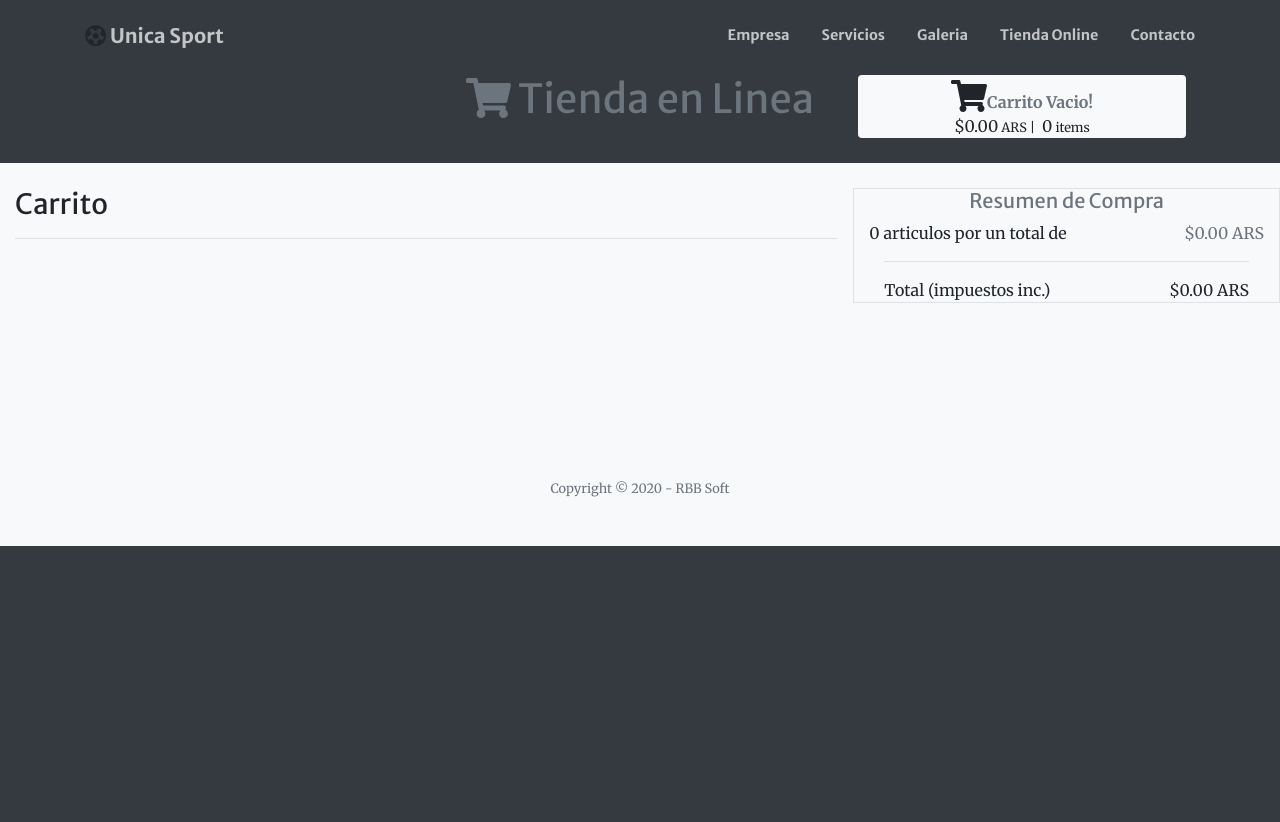
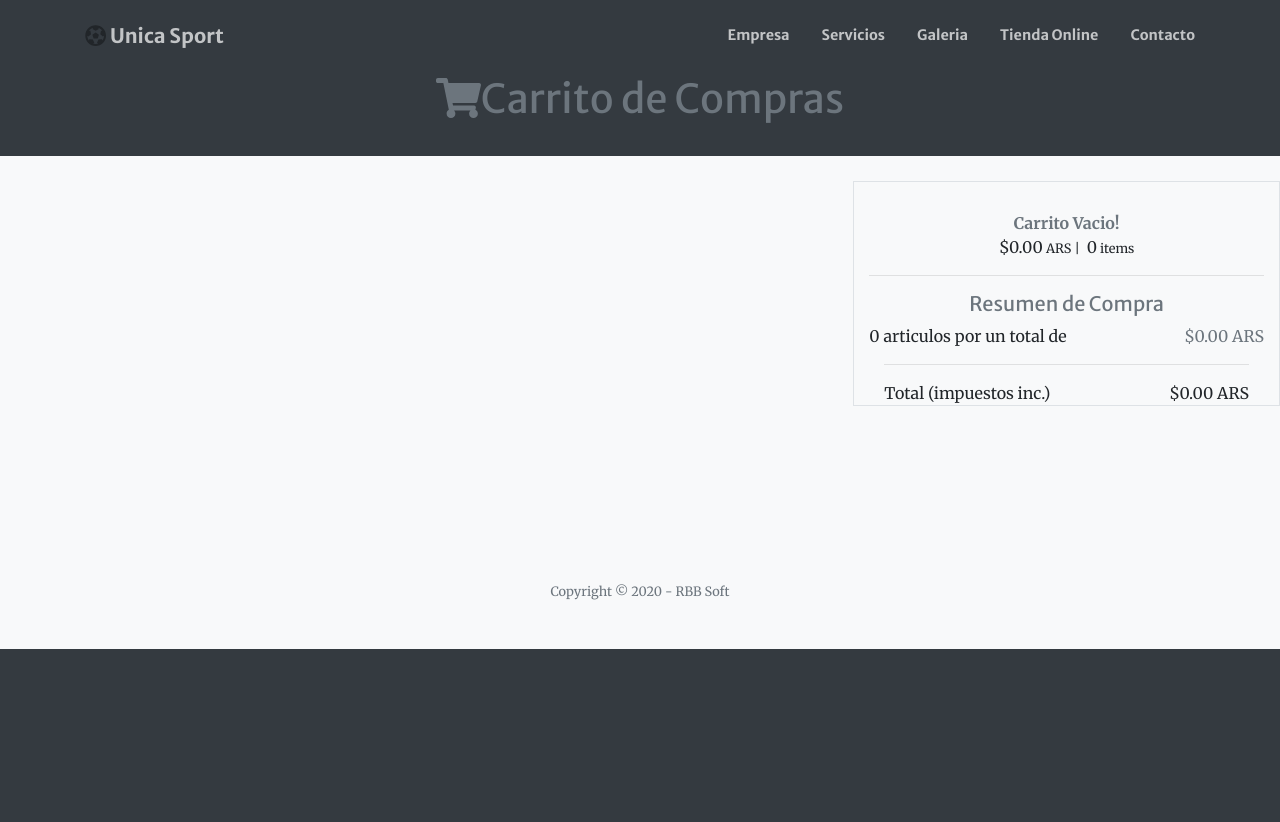
Before and after one commit to rbbauto/unicasport, a PHP site: page /carrito.php in a window 1280 px wide. Shown: the top 822 px of the page. Run offline with PHP 8.4, Linux system fonts and the light colour scheme; some libraries are stand-ins or nearby versions.

Commit message:
bug fix en appShop.js, re-maquetado:carrito y tienda

```diff
--- a/carrito.php
+++ b/carrito.php
@@ -43,35 +43,15 @@
         <!-- /Navigation-->
         <div class="se-pre-con"></div>
         <header class="headerCustom">
+        </header>
 
+        <div class="container-fluid">
             <div class="row">
-
-                <div class="col-md-4">
-                    <div class="float-right">
-
-                    </div>
-                </div>
-                 <div class="col-md-4 text-center">
-                        <h1 class="text-muted"><i class="fas fa-shopping-cart"></i> Tienda en Linea</h1>
-                </div>
-                <div class="col-md-3 bg-light rounded text-center">
-                    <span>
-                        <div class="infoHeader">
-                            <i class="fas fa-shopping-cart fa-2x"></i><strong class="text-muted" ng-if="storage().length ==  0">Carrito Vacio!</strong>
-                            <small>
-                                <a ng-if="storage().length > 0" class="btn btn-primary" ng-click="vaciarCarro()">Vaciar</a>
-                            </small>
-                        </div>
-                        <span>{{ getCantItems('[name=subtotal]') |currency:'$'}}</span><small> ARS | </small>&nbsp;{{getCantItems('input[type=number]')}}<small> items</small>
-
-                    </span>
-
+                <div class="col-md-12 text-center">
+                        <h1 class="text-muted"><i class="fas fa-shopping-cart"></i>Carrito de Compras</h1>
                 </div>
             </div>
-
-
-
-        </header>
+        </div>
         <!-- Carrito-->
         <section  class="page-section  bg-light">
 
@@ -79,11 +59,10 @@
 
                 <div class="row">
                     <div class="col-md-8">
-                        <h3>Carrito</h3><hr>
                         <ul class="list-unstyled">
                             <li ng-repeat="producto in carrito track by $index">
                                 <div class="row">
-                                    <div class="col-md-2">
+                                    <div class="col-md-1">
                                         <img src="administracion/{{producto.imagen}}" class="img-fluid imgProduct rounded">
                                     </div>
                                     <div class="col-md-4">
@@ -124,23 +103,40 @@
 
                     </div><!-- /div:col-md-8-->
                     <div class="col-md-4 border">
+                        <br/>
+                        <div class="col-md-12 bg-ligth rounded text-center">
+                            <div class="infoHeader">
+                                <strong class="text-muted" ng-if="storage().length ==  0">Carrito Vacio!</strong>
+                                <small>
+                                    <a ng-if="storage().length > 0" class="btn btn-primary" ng-click="vaciarCarro()">
+                                        <i class="fa fa-trash"></i>
+                                            Vaciar
+                                        <i class="fas fa-shopping-cart"></i>
+                                    </a>
+                                </small>
+                            </div><!-- /div:infoHeader-->
+                            <span>{{ getCantItems('[name=subtotal]') |currency:'$'}}</span><small> ARS | </small>&nbsp;{{getCantItems('input[type=number]')}}<small> items</small>
+                         </div><!-- /div:col-md-12-->
+                         <hr/>
                         <div class="col-md-12">
                             <h5 class="text-muted text-center">Resumen de Compra</h5>
-                        </div>
+                        </div><!-- /div:col-md-12-->
+
                         <div class="float-left">
                             <p>{{getCantItems('input[type=number]')}} articulos por un total de </p>
-                        </div>
+                        </div><!-- /div:float-left-->
                         <div class="float-right">
                             <span class="text-muted">{{getCantItems('[name=subtotal]')|currency:'$'}} ARS</span>
-                        </div>
+                        </div><!-- /div:float-right-->
                         <div class="col-md-12" style="clear:both;">
                             <hr>
                             <div class="float-left">Total (impuestos inc.)</div><div class="float-right">{{getCantItems('[name=subtotal]') |currency:'$'}} ARS</div>
-                        </div>
+                        </div><!-- /div:col-md-12-->
 
                     </div><!-- /div:col-md-4-->
 
-                </div>
+                </div> <!-- /div:row-->
+            </div> <!-- /div:container-fluid-->
         </section>
         <!-- /carrito-->
 
--- a/js/appShop.js
+++ b/js/appShop.js
@@ -45,6 +45,9 @@ app.controller('carrito', ['$scope','$http', function($scope,$http){
 		$scope.total=$scope.getTotal();
 		localStorage.setItem("Items",JSON.stringify($scope.carrito));
 		$scope.items= $scope.storage().length;
+		$scope.getCantItems('input[type=number]');
+		$scope.getCantItems('[name=subtotal]');
+
 	};
 
 	$scope.vaciarCarro = function(){
```
Also changed, not shown: tienda-online.php (+6 -11 lines).
